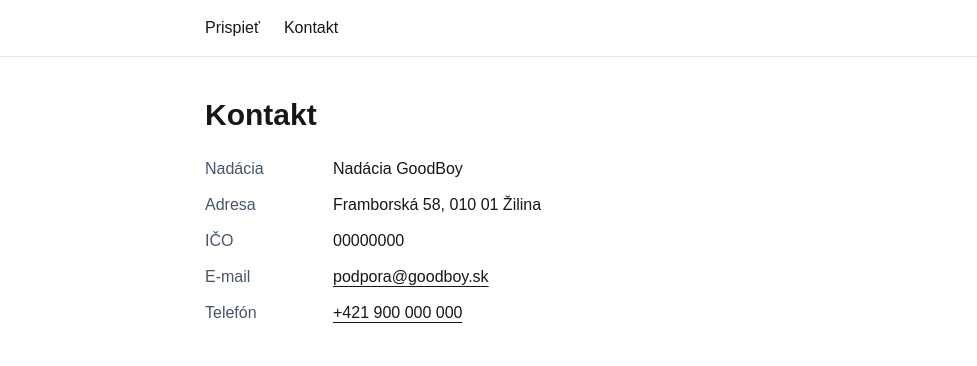
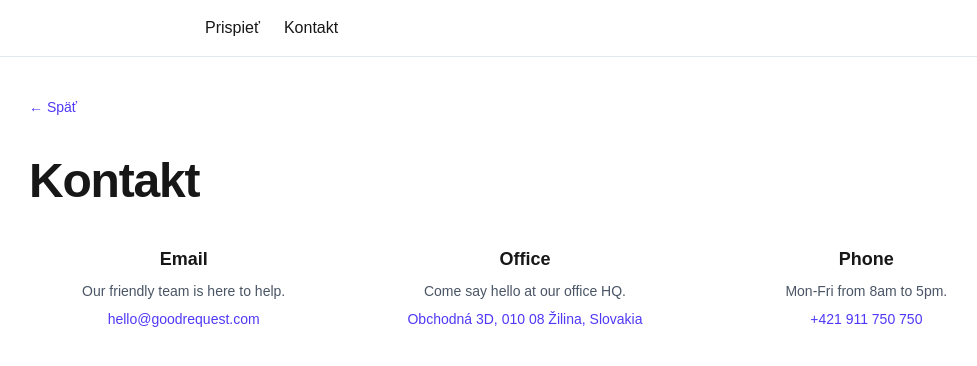
Before and after one commit to samuelslivovsky-cmd/Frontend_Assignment_GR, a Next.js app: page /kontakt in a window 1280 px wide. Shown: the top 366 px of the page, without its empty margins (115-1092 px from the left). Built offline with nearby package versions, Linux system fonts and the light colour scheme.

Commit message:
feat: add about page and fill in real contact details

```diff
--- a/src/app/kontakt/page.tsx
+++ b/src/app/kontakt/page.tsx
@@ -1,39 +1,50 @@
 import type { Metadata } from 'next'
+import Link from 'next/link'
 
 export const metadata: Metadata = {
   title: 'Kontakt',
-  description: 'Kontaktné údaje nadácie GoodBoy.',
+  description: 'Napíšte nám, zavolajte alebo sa zastavte v našej kancelárii v Žiline.',
 }
 
-// TODO: replace with the real contact details from the Figma design.
-const CONTACT_ROWS = [
-  { label: 'Nadácia', value: 'Nadácia GoodBoy' },
-  { label: 'Adresa', value: 'Framborská 58, 010 01 Žilina' },
-  { label: 'IČO', value: '00000000' },
-  { label: 'E-mail', value: 'podpora@goodboy.sk', href: 'mailto:podpora@goodboy.sk' },
-  { label: 'Telefón', value: '+421 900 000 000', href: 'tel:+421900000000' },
+const CONTACT_CARDS = [
+  {
+    title: 'Email',
+    note: 'Our friendly team is here to help.',
+    value: 'hello@goodrequest.com',
+    href: 'mailto:hello@goodrequest.com',
+  },
+  {
+    title: 'Office',
+    note: 'Come say hello at our office HQ.',
+    value: 'Obchodná 3D, 010 08 Žilina, Slovakia',
+    href: 'https://maps.google.com/?q=Obchodná+3D,+010+08+Žilina',
+  },
+  {
+    title: 'Phone',
+    note: 'Mon-Fri from 8am to 5pm.',
+    value: '+421 911 750 750',
+    href: 'tel:+421911750750',
+  },
 ]
 
 export default function ContactPage() {
   return (
-    <main className="mx-auto flex w-full max-w-2xl flex-col gap-6 p-4 py-10">
-      <h1 className="text-3xl font-semibold">Kontakt</h1>
-      <dl className="flex flex-col gap-3">
-        {CONTACT_ROWS.map(({ label, value, href }) => (
-          <div key={label} className="flex gap-4">
-            <dt className="w-28 shrink-0 text-slate-600">{label}</dt>
-            <dd>
-              {href ? (
-                <a href={href} className="underline underline-offset-4">
-                  {value}
-                </a>
-              ) : (
-                value
-              )}
-            </dd>
+    <main className="mx-auto flex w-full max-w-5xl flex-col gap-10 px-4 py-10">
+      <Link href="/" className="text-sm text-indigo-600 hover:underline">
+        ← Späť
+      </Link>
+      <h1 className="text-5xl font-bold tracking-tight">Kontakt</h1>
+      <div className="grid gap-8 sm:grid-cols-3">
+        {CONTACT_CARDS.map(({ title, note, value, href }) => (
+          <div key={title} className="flex flex-col items-center gap-2 text-center">
+            <h2 className="text-lg font-semibold">{title}</h2>
+            <p className="text-sm text-gray-600">{note}</p>
+            <a href={href} className="text-sm text-indigo-600 hover:underline">
+              {value}
+            </a>
           </div>
         ))}
-      </dl>
+      </div>
     </main>
   )
 }
--- /dev/null
+++ b/src/app/o-projekte/page.tsx
@@ -0,0 +1,31 @@
+import type { Metadata } from 'next'
+import Link from 'next/link'
+
+import { ContributionResults } from '@/features/donation/ContributionResults'
+
+export const metadata: Metadata = {
+  title: 'O projekte',
+  description:
+    'Nadácia Good Boy zachraňuje opustené a týrané psy v Žiline. Pozrite si, koľko sa už podarilo vyzbierať.',
+}
+
+const PARAGRAPHS = [
+  'Nadácia Good Boy sa venuje zlepšovaniu života psov v Žiline na Slovensku. Zachraňujeme opustené, týrané a bezdomovské psy, poskytujeme im lekársku starostlivosť, útočisko a lásku, ktorú si zaslúžia. Naším poslaním je dať týmto verným spoločníkom druhú šancu na život tým, že im nájdeme milujúci domov. Okrem záchrany a rehabilitácie sa zameriavame aj na podporu zodpovedného vlastníctva zvierat a ochrany zvierat prostredníctvom vzdelávacích a komunitných programov.',
+  'Naša práca je možná vďaka podpore vášnivých dobrovoľníkov, štedrých darcov a komunity, ktorá sa hlboko stará o dobro zvierat. Organizujeme aj kastračné a sterilizačné iniciatívy, aby sme riešili problém túlavých psov a zabezpečili dlhodobý vplyv. V nadácii Good Boy veríme, že každý pes si zaslúži bezpečný, milujúci domov a šťastný život. Pridajte sa k nám a pomôžte nám robiť zmeny – či už dobrovoľníctvom, darovaním alebo adopciou chlpatého priateľa. Spoločne môžeme vytvoriť lepšiu budúcnosť pre psy v Žiline.',
+]
+
+export default function AboutPage() {
+  return (
+    <main className="mx-auto flex w-full max-w-5xl flex-col gap-10 px-4 py-10">
+      <Link href="/" className="text-sm text-indigo-600 hover:underline">
+        ← Späť
+      </Link>
+      <h1 className="text-5xl font-bold tracking-tight">O projekte</h1>
+      <p className="text-gray-700">{PARAGRAPHS[0]}</p>
+      <div className="border-y border-gray-200 py-10">
+        <ContributionResults />
+      </div>
+      <p className="text-gray-700">{PARAGRAPHS[1]}</p>
+    </main>
+  )
+}
--- /dev/null
+++ b/src/components/layout/Footer.tsx
@@ -0,0 +1,25 @@
+import Link from 'next/link'
+
+const FOOTER_LINKS = [
+  { href: '/kontakt', label: 'Kontakt' },
+  { href: '/o-projekte', label: 'O projekte' },
+]
+
+export function Footer() {
+  return (
+    <footer className="mt-auto border-t border-gray-200">
+      <div className="mx-auto flex w-full max-w-5xl items-center justify-between gap-4 px-4 py-6">
+        <Link href="/" className="font-semibold">
+          Good boy
+        </Link>
+        <nav className="flex gap-6 text-sm text-gray-700">
+          {FOOTER_LINKS.map(({ href, label }) => (
+            <Link key={href} href={href} className="hover:text-gray-900">
+              {label}
+            </Link>
+          ))}
+        </nav>
+      </div>
+    </footer>
+  )
+}
```
